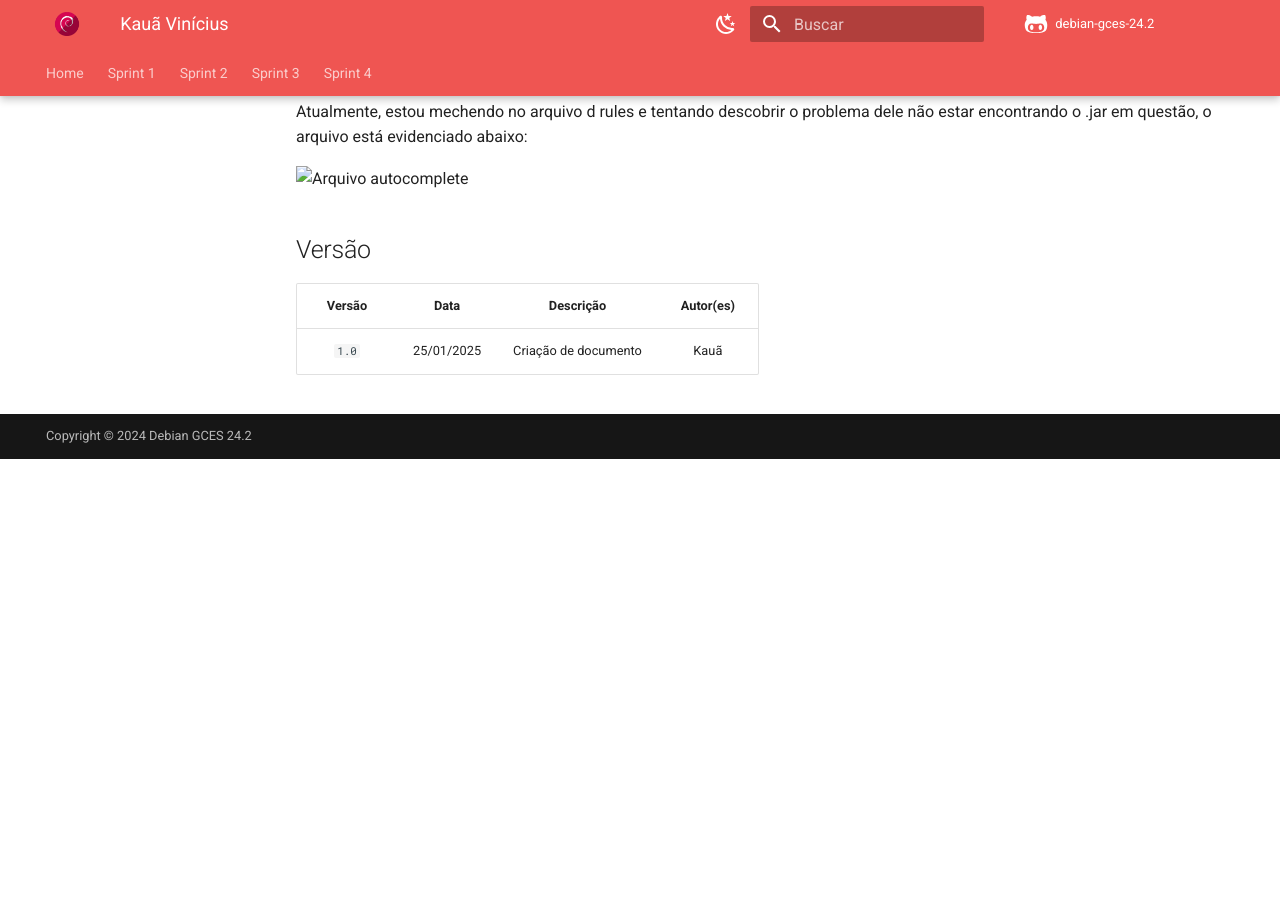
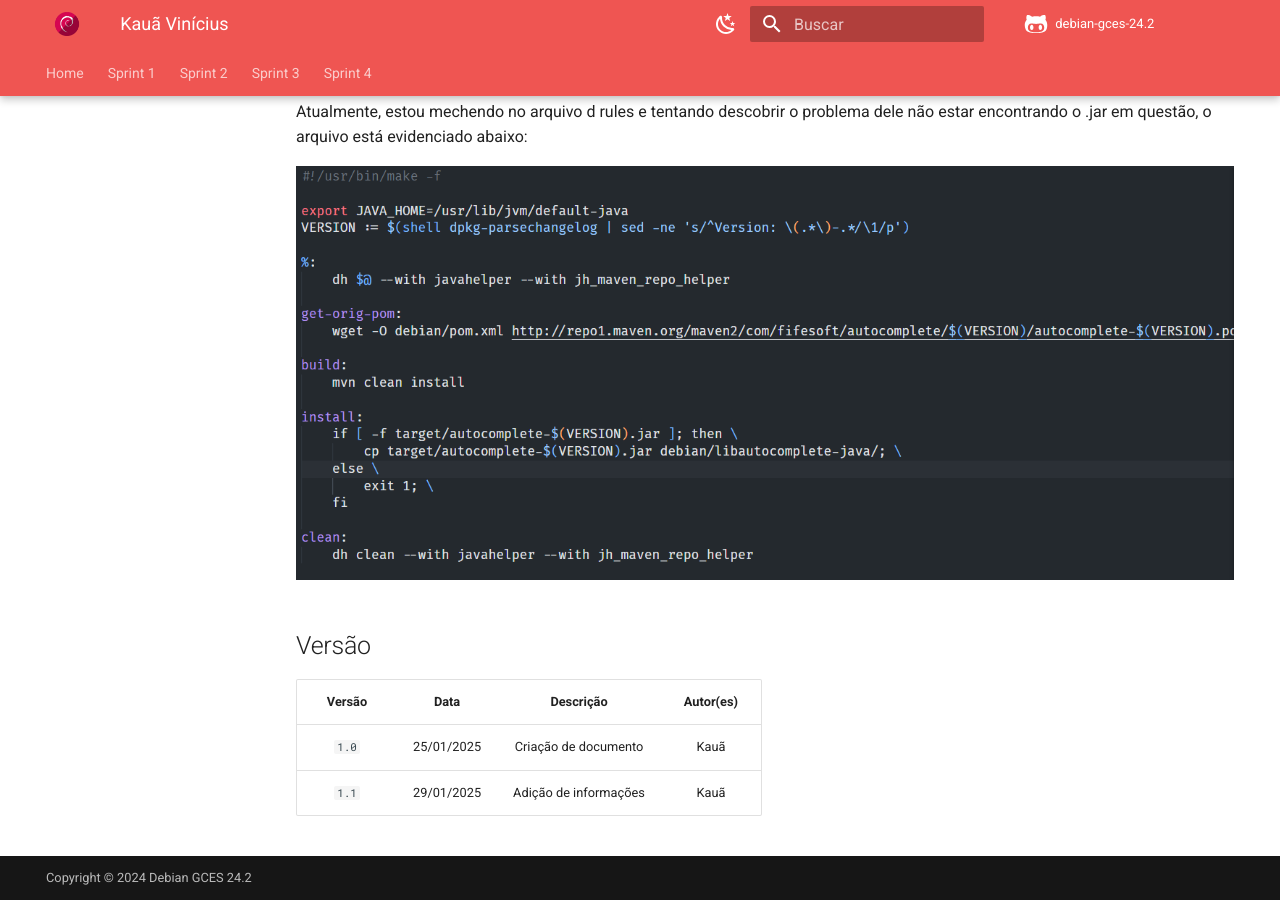
Before and after one commit to gitbmvb/debian-gces-24.2, an MkDocs documentation site: the page built from docs/sprint4/kaua4.md, in a window 1280 px wide and 900 px high, scrolled down 2678 px. Built offline with MkDocs 1.6.1 and Material for MkDocs 9.7.7, drawn with Linux system fonts in a browser that asks for light colours; comment, search, counter and statistics services are not loaded; before the commit the page ends 3137 px from its top, so only the background shows below that.

Commit message:
Update kaua4.md

```diff
--- a/docs/sprint4/kaua4.md
+++ b/docs/sprint4/kaua4.md
@@ -39,10 +39,11 @@ O pacote está sendo desenvolvido no exato momento, todavia, enfrenta-se problem
 
 Atualmente, estou mechendo no arquivo d rules e tentando descobrir o problema dele não estar encontrando o .jar em questão, o arquivo está evidenciado abaixo:
 
-![Arquivo autocomplete](../img/kaua_autocomplete_jar.PNG)
+![Arquivo autocomplete](../img/kaua_autocomplete_jar.png)
 
 ## Versão
 
 | Versão |    Data    |         Descrição          |  Autor(es)  |
 | :----: | :--------: | :------------------------: | :---------: |
 | `1.0`  | 25/01/2025 | Criação de documento | Kauã |
+| `1.1`  | 29/01/2025 | Adição de informações | Kauã |
```
